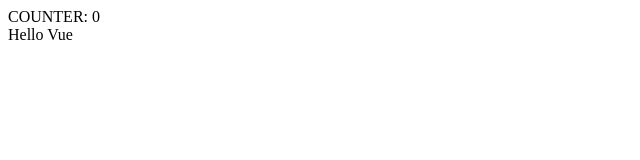
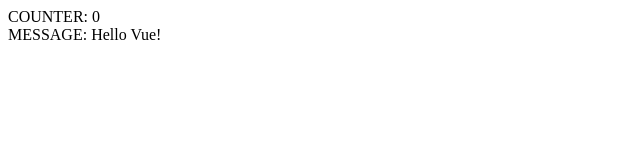
Before and after one commit to javier-pardinas/vue-step-by-step, a Vue app: page / in a window 1280 px wide. Shown: the top 160 px of the page, without its empty margins (0-640 px from the left). Built offline with nearby package versions, Linux system fonts and the light colour scheme.

Commit message:
added name object (name of component) and data() method (state of the component) which is an object that defines our component. we can use the properties of data() and display them in our template.

```diff
--- a/src/components/AppOne.vue
+++ b/src/components/AppOne.vue
@@ -1,11 +1,17 @@
 <template>
   <div class="app-one">
-  Hello Vue
+  MESSAGE: {{message}}
   </div>
 </template>
 
 <script>
 export default {
-
+name: 'AppOne',
+  //data: object that defines the component. we can access this properties in our template
+  data() {
+    return {
+      message: 'Hello Vue!'
+    }
+  },
 }
 </script>
```
